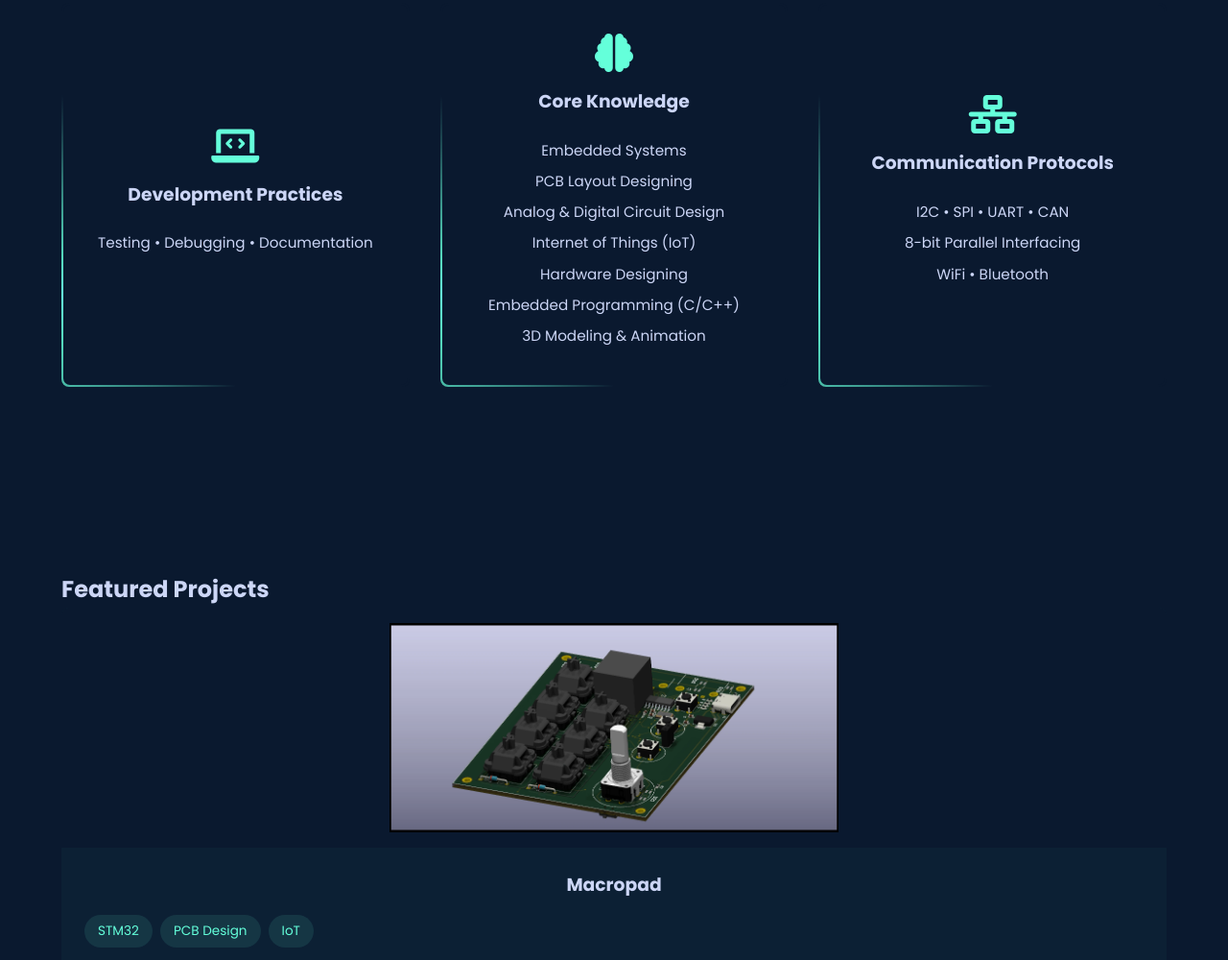
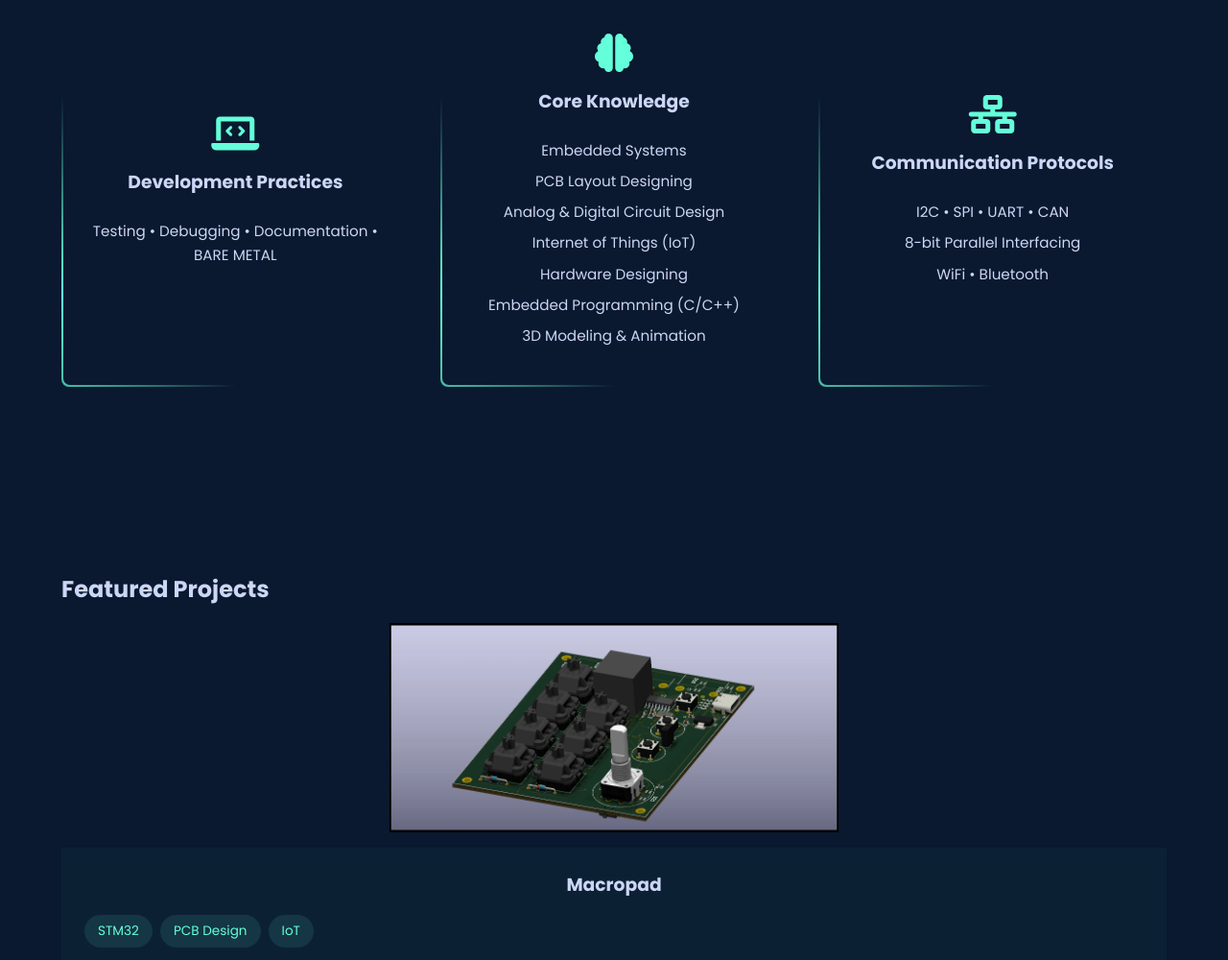
Before and after one commit to AjayGautam1199/ajaygautam1199.github.io, a plain HTML site: page index.html in a window 1280 px wide. Shown: the part 2264-3264 px from the top of the page at 96% size. Drawn offline with nearby package versions, Linux system fonts and the light colour scheme.

Commit message:
Update index.html

```diff
--- a/index.html
+++ b/index.html
@@ -597,7 +597,7 @@
                     <i class="fas fa-laptop-code skill-icon"></i>
                     <h3>Development Practices</h3>
                     <div class="skill-items">
-                        <p>Testing • Debugging • Documentation</p>
+                        <p>Testing • Debugging • Documentation • BARE METAL</p>
                     </div>
                 </div>
 
```
